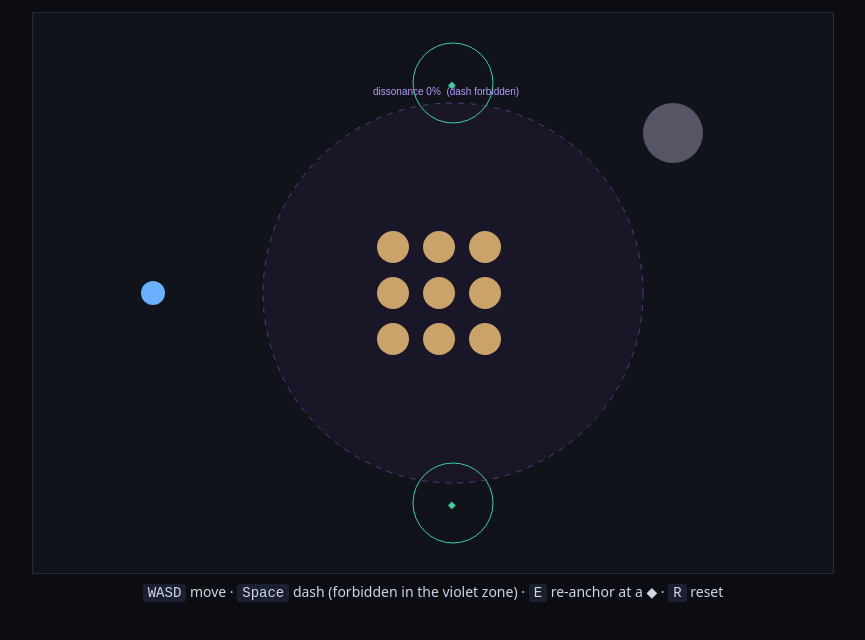
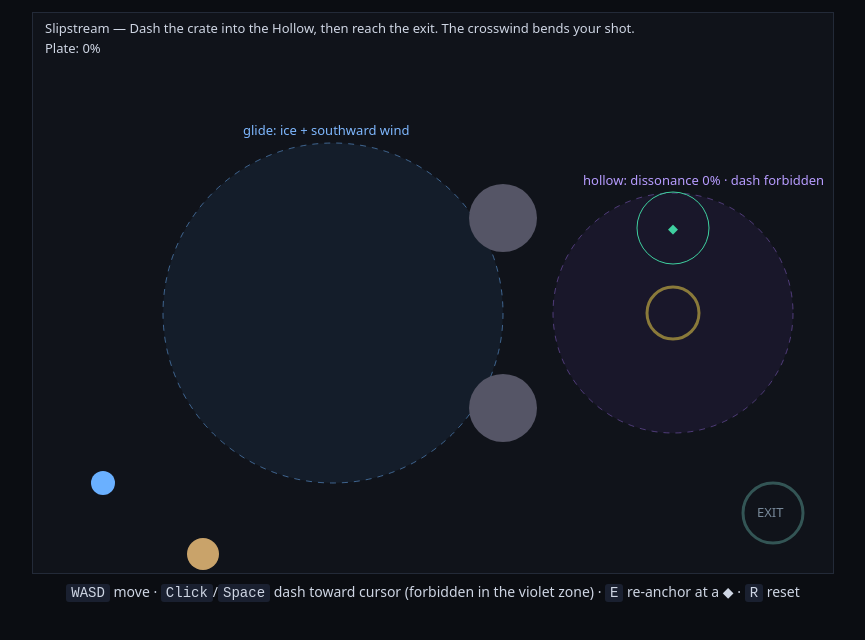
Before and after one commit to jsm1399/dissonance-lock, a website built with Vite: page index.html in a window 1280 px wide. Shown: the whole page, without its empty margins (207-1072 px from the left). Built offline with nearby package versions, Linux system fonts and the light colour scheme.

Commit message:
Add files via upload

```diff
--- a/index.html
+++ b/index.html
@@ -13,7 +13,7 @@
 </head>
 <body>
   <canvas id="c" width="800" height="560"></canvas>
-  <div><code>WASD</code> move · <code>Space</code> dash (forbidden in the violet zone) · <code>E</code> re-anchor at a ◆ · <code>R</code> reset</div>
+  <div><code>WASD</code> move · <code>Click</code>/<code>Space</code> dash toward cursor (forbidden in the violet zone) · <code>E</code> re-anchor at a ◆ · <code>R</code> reset</div>
   <script type="module" src="/src/demo/main.ts"></script>
 </body>
 </html>
--- a/src/core/world.ts
+++ b/src/core/world.ts
@@ -4,6 +4,7 @@ import type { Anchor, Body, Echo, Vec, WorldEvent, Zone, ZoneDef } from './types
 export interface WorldOpts {
   width: number; height: number;
   drag?: number;          // velocity damping per second (default 1.2)
+  gravity?: Vec;          // global acceleration (default 0,0)
   restitution?: number;   // default 0.5
   maxLagCap?: number;     // history depth (default 64)
 }
@@ -88,7 +89,7 @@ export class World {
 
     let violated = false;
     for (const z of this.zones) {
-      const sev = z.rules.forbid[action];
+      const sev = z.rules.forbid?.[action];
       if (sev === undefined || !this.inZone(z, b.pos)) continue;
       violated = true;
       z.dissonance = Math.min(1, z.dissonance + sev);
@@ -151,11 +152,31 @@ export class World {
     this.echoes = keep;
   }
 
+  /** Effective physics rules at a point: gravity+attract stack, friction = smallest containing zone that sets it. */
+  fieldsAt(p: Vec): { gx: number; gy: number; friction: number } {
+    const g = this.opts.gravity;
+    let gx = g?.x ?? 0, gy = g?.y ?? 0, friction = this.drag, fr = Infinity;
+    for (const z of this.zones) {
+      const d = dist(z.center, p);
+      if (d > z.radius) continue;
+      const r = z.rules;
+      if (r.gravity) { gx += r.gravity.x; gy += r.gravity.y; }
+      if (r.attract && d > 0) {
+        const k = r.attract * (d / z.radius) / d; // magnitude attract*d/radius, direction to center
+        gx += (z.center.x - p.x) * k; gy += (z.center.y - p.y) * k;
+      }
+      if (r.friction !== undefined && z.radius < fr) { friction = r.friction; fr = z.radius; }
+    }
+    return { gx, gy, friction };
+  }
+
   private integrate(): void {
-    const damp = Math.max(0, 1 - this.drag * DT);
     for (const b of this.bodies) {
       if (b.invMass === 0) continue;
-      b.vel.x *= damp; b.vel.y *= damp;
+      const f = this.fieldsAt(b.pos);
+      const damp = Math.max(0, 1 - f.friction * DT);
+      b.vel.x = (b.vel.x + f.gx * DT) * damp;
+      b.vel.y = (b.vel.y + f.gy * DT) * damp;
       b.pos.x += b.vel.x * DT; b.pos.y += b.vel.y * DT;
     }
   }
--- a/src/demo/main.ts
+++ b/src/demo/main.ts
@@ -1,88 +1,102 @@
-import { World, DT } from '../index.ts';
+import { DT } from '../index.ts';
+import { createLevel, type Level } from '../level.ts';
 
 const canvas = document.getElementById('c') as HTMLCanvasElement;
 const ctx = canvas.getContext('2d')!;
 const W = canvas.width, H = canvas.height;
 
-let world: World, playerId = 0;
-
-function reset(): void {
-  world = new World({ width: W, height: H });
-  world.defineAction('dash', 520);
-  playerId = world.addBody({ pos: { x: 120, y: H / 2 }, r: 12, tag: 'player' }).id;
-  for (let i = 0; i < 9; i++) {
-    world.addBody({ pos: { x: 360 + (i % 3) * 46, y: H / 2 - 46 + Math.floor(i / 3) * 46 }, r: 16, mass: 2, tag: 'crate' });
-  }
-  world.addBody({ pos: { x: 640, y: 120 }, r: 30, mass: 0, tag: 'pillar' });
-  world.addZone({
-    id: 'quiet', center: { x: 420, y: H / 2 }, radius: 190,
-    rules: { forbid: { dash: 0.35 } }, maxLag: 30, echoDelay: 18, echoGain: 0.65, echoCount: 3,
-  });
-  world.addAnchor({ id: 'a1', pos: { x: 420, y: 70 }, radius: 40, power: 0.5 });
-  world.addAnchor({ id: 'a2', pos: { x: 420, y: H - 70 }, radius: 40, power: 0.5 });
-}
-reset();
+let lv: Level = createLevel();
+const reset = () => { lv = createLevel(); flashes.length = 0; };
 
 const keys = new Set<string>();
+const mouse = { x: -1, y: -1, on: false };
+const flashes: { x: number; y: number; t: number }[] = [];
+
+canvas.addEventListener('mousemove', e => {
+  const r = canvas.getBoundingClientRect();
+  mouse.x = ((e.clientX - r.left) / r.width) * W; mouse.y = ((e.clientY - r.top) / r.height) * H; mouse.on = true;
+});
+canvas.addEventListener('mouseleave', () => { mouse.on = false; });
+canvas.addEventListener('mousedown', () => dash());
 addEventListener('keydown', e => {
   if (e.repeat) return;
   keys.add(e.code);
-  if (e.code === 'Space') { e.preventDefault(); world.act(playerId, 'dash', dirFromKeys()); }
-  if (e.code === 'KeyE') world.reanchor(playerId);
+  if (e.code === 'Space') { e.preventDefault(); dash(); }
+  if (e.code === 'KeyE') lv.world.reanchor(lv.playerId);
   if (e.code === 'KeyR') reset();
 });
 addEventListener('keyup', e => keys.delete(e.code));
 
-function dirFromKeys() {
-  const x = (keys.has('KeyD') ? 1 : 0) - (keys.has('KeyA') ? 1 : 0);
-  const y = (keys.has('KeyS') ? 1 : 0) - (keys.has('KeyW') ? 1 : 0);
-  return x === 0 && y === 0 ? { x: 1, y: 0 } : { x, y };
+function keyDir() {
+  return { x: (keys.has('KeyD') ? 1 : 0) - (keys.has('KeyA') ? 1 : 0), y: (keys.has('KeyS') ? 1 : 0) - (keys.has('KeyW') ? 1 : 0) };
+}
+function dash(): void {
+  if (lv.won) return;
+  const p = lv.world.body(lv.playerId);
+  const k = keyDir();
+  const dir = mouse.on ? { x: mouse.x - p.pos.x, y: mouse.y - p.pos.y } : (k.x || k.y ? k : { x: 1, y: 0 });
+  lv.world.act(lv.playerId, 'dash', dir);
 }
 
 let acc = 0, last = performance.now();
-const flashes: { x: number; y: number; t: number }[] = [];
-
 function frame(now: number): void {
   acc += Math.min(0.1, (now - last) / 1000); last = now;
   while (acc >= DT) {
-    const d = dirFromKeys();
-    if (keys.has('KeyW') || keys.has('KeyA') || keys.has('KeyS') || keys.has('KeyD')) world.move(playerId, d);
-    world.step();
-    for (const e of world.events) if (e.type === 'echo') flashes.push({ x: e.origin.x, y: e.origin.y, t: 1 });
+    const k = keyDir();
+    if (!lv.won && (k.x || k.y)) lv.world.move(lv.playerId, k);
+    lv.world.step(); lv.tick();
+    for (const e of lv.world.events) if (e.type === 'echo') flashes.push({ x: e.origin.x, y: e.origin.y, t: 1 });
     acc -= DT;
   }
   draw();
   requestAnimationFrame(frame);
 }
 
+function circle(x: number, y: number, r: number): void { ctx.beginPath(); ctx.arc(x, y, r, 0, Math.PI * 2); }
+
 function draw(): void {
+  const w = lv.world;
   ctx.clearRect(0, 0, W, H);
-  for (const z of world.zones) {
-    ctx.beginPath(); ctx.arc(z.center.x, z.center.y, z.radius, 0, Math.PI * 2);
-    ctx.fillStyle = `rgba(150,90,255,${0.06 + z.dissonance * 0.22})`; ctx.fill();
-    ctx.setLineDash([6, 6]); ctx.strokeStyle = `rgba(170,120,255,${0.4 + z.dissonance * 0.6})`; ctx.stroke(); ctx.setLineDash([]);
-    ctx.fillStyle = '#b79cff'; ctx.fillText(`dissonance ${(z.dissonance * 100).toFixed(0)}%  (dash forbidden)`, z.center.x - 80, z.center.y - z.radius - 8);
+  ctx.font = '13px system-ui';
+  for (const z of w.zones) {
+    const quiet = !!z.rules.forbid;
+    circle(z.center.x, z.center.y, z.radius);
+    ctx.fillStyle = quiet ? `rgba(150,90,255,${0.07 + z.dissonance * 0.22})` : 'rgba(90,170,255,0.07)'; ctx.fill();
+    ctx.setLineDash([6, 6]); ctx.strokeStyle = quiet ? `rgba(170,120,255,${0.4 + z.dissonance * 0.6})` : 'rgba(110,180,255,0.5)'; ctx.stroke(); ctx.setLineDash([]);
+    ctx.fillStyle = quiet ? '#b79cff' : '#7fb8ff';
+    ctx.fillText(quiet ? `${z.id}: dissonance ${(z.dissonance * 100).toFixed(0)}% · dash forbidden` : `${z.id}: ice + southward wind`, z.center.x - 90, z.center.y - z.radius - 8);
   }
-  for (const a of world.anchors) {
-    ctx.beginPath(); ctx.arc(a.pos.x, a.pos.y, a.radius, 0, Math.PI * 2);
-    ctx.strokeStyle = '#3fd0a0'; ctx.stroke();
+  // plate + exit
+  circle(lv.plate.pos.x, lv.plate.pos.y, lv.plate.r);
+  ctx.strokeStyle = lv.plateOn ? '#ffd24a' : '#8a7a3a'; ctx.lineWidth = 3; ctx.stroke(); ctx.lineWidth = 1;
+  circle(lv.exit.pos.x, lv.exit.pos.y, lv.exit.r);
+  ctx.strokeStyle = lv.plateOn ? '#4aff9a' : '#355'; ctx.lineWidth = 3; ctx.stroke(); ctx.lineWidth = 1;
+  ctx.fillStyle = '#789'; ctx.fillText('EXIT', lv.exit.pos.x - 16, lv.exit.pos.y + 4);
+  for (const a of w.anchors) {
+    circle(a.pos.x, a.pos.y, a.radius); ctx.strokeStyle = '#3fd0a0'; ctx.stroke();
     ctx.fillStyle = '#3fd0a0'; ctx.fillText('◆', a.pos.x - 5, a.pos.y + 5);
   }
   for (let i = flashes.length - 1; i >= 0; i--) {
     const f = flashes[i]; f.t -= 0.03;
     if (f.t <= 0) { flashes.splice(i, 1); continue; }
-    ctx.beginPath(); ctx.arc(f.x, f.y, 60 * (1 - f.t) + 8, 0, Math.PI * 2);
-    ctx.strokeStyle = `rgba(255,180,90,${f.t})`; ctx.stroke();
+    circle(f.x, f.y, 60 * (1 - f.t) + 8); ctx.strokeStyle = `rgba(255,180,90,${f.t})`; ctx.stroke();
   }
-  for (const b of world.bodies) {
-    const color = b.tag === 'player' ? '#6ab0ff' : b.tag === 'pillar' ? '#556' : '#c9a36a';
-    ctx.beginPath(); ctx.arc(b.pos.x, b.pos.y, b.r, 0, Math.PI * 2);
-    ctx.fillStyle = color; ctx.fill();
-    if (b.lag > 0) { // hitbox ghost: where collisions actually happen
-      const p = world.perceived(b);
-      ctx.beginPath(); ctx.arc(p.x, p.y, b.r, 0, Math.PI * 2);
-      ctx.strokeStyle = '#ff6a6a'; ctx.stroke();
-    }
+  for (const b of w.bodies) {
+    circle(b.pos.x, b.pos.y, b.r);
+    ctx.fillStyle = b.tag === 'player' ? '#6ab0ff' : b.tag === 'pillar' ? '#556' : '#c9a36a'; ctx.fill();
+    if (b.lag > 0) { const p = w.perceived(b); circle(p.x, p.y, b.r); ctx.strokeStyle = '#ff6a6a'; ctx.stroke(); }
+  }
+  if (mouse.on) { // aim line
+    const p = w.body(lv.playerId);
+    ctx.strokeStyle = 'rgba(255,255,255,0.15)'; ctx.beginPath(); ctx.moveTo(p.pos.x, p.pos.y); ctx.lineTo(mouse.x, mouse.y); ctx.stroke();
+  }
+  ctx.fillStyle = '#cfd6e4';
+  ctx.fillText(`${lv.name} — ${lv.hint}`, 12, 20);
+  ctx.fillText(lv.plateOn ? 'Plate held ✔ — reach the exit' : `Plate: ${Math.min(100, Math.round((lv.held / 30) * 100))}%`, 12, 40);
+  if (lv.won) {
+    ctx.fillStyle = 'rgba(0,0,0,0.6)'; ctx.fillRect(0, H / 2 - 50, W, 100);
+    ctx.fillStyle = '#4aff9a'; ctx.font = '28px system-ui'; ctx.textAlign = 'center';
+    ctx.fillText('SOLVED — press R to replay', W / 2, H / 2 + 10); ctx.textAlign = 'left'; ctx.font = '13px system-ui';
   }
 }
 requestAnimationFrame(frame);
--- a/src/index.ts
+++ b/src/index.ts
@@ -1,3 +1,5 @@
 export * from './core/types.ts';
 export { World, DT } from './core/world.ts';
 export type { WorldOpts, BodyDef } from './core/world.ts';
+export { createLevel } from './level.ts';
+export type { Level } from './level.ts';
--- /dev/null
+++ b/src/level.ts
@@ -0,0 +1,61 @@
+import { World } from './core/world.ts';
+import type { Vec } from './core/types.ts';
+
+export interface Level {
+  name: string;
+  hint: string;
+  world: World;
+  playerId: number;
+  plate: { pos: Vec; r: number };
+  exit: { pos: Vec; r: number };
+  /** ticks the crate has been resting on the plate */
+  held: number;
+  plateOn: boolean;
+  won: boolean;
+  /** call once per world.step() */
+  tick(): void;
+}
+
+const HOLD_TICKS = 30;
+
+export function createLevel(): Level {
+  const W = 800, H = 560;
+  const world = new World({ width: W, height: H });
+  world.defineAction('dash', 520);
+
+  const player = world.addBody({ pos: { x: 70, y: 470 }, r: 12, tag: 'player' });
+  world.addBody({ pos: { x: 170, y: 300 }, r: 16, mass: 2, tag: 'crate' });
+  world.addBody({ pos: { x: 470, y: 205 }, r: 34, mass: 0, tag: 'pillar' });
+  world.addBody({ pos: { x: 470, y: 395 }, r: 34, mass: 0, tag: 'pillar' });
+
+  // Glide: near-zero friction + crosswind pushing everything south.
+  world.addZone({ id: 'glide', center: { x: 300, y: 300 }, radius: 170,
+    rules: { friction: 0.05, gravity: { x: 0, y: 140 } } });
+
+  // Hollow: quiet well. Pulls crates to its center, high friction settles them. Dash is forbidden.
+  const hollow = { x: 640, y: 300 };
+  world.addZone({ id: 'hollow', center: hollow, radius: 120,
+    rules: { attract: 420, friction: 3.5, forbid: { dash: 0.3 } },
+    maxLag: 30, echoDelay: 18, echoGain: 0.65, echoCount: 3 });
+  world.addAnchor({ id: 'a1', pos: { x: 640, y: 215 }, radius: 36, power: 0.6 });
+
+  const lv: Level = {
+    name: 'Slipstream',
+    hint: 'Dash the crate into the Hollow, then reach the exit. The crosswind bends your shot.',
+    world, playerId: player.id,
+    plate: { pos: hollow, r: 26 },
+    exit: { pos: { x: 740, y: 500 }, r: 30 },
+    held: 0, plateOn: false, won: false,
+    tick() {
+      const crate = world.bodies.find(b => b.tag === 'crate')!;
+      const d = Math.hypot(crate.pos.x - lv.plate.pos.x, crate.pos.y - lv.plate.pos.y);
+      const speed = Math.hypot(crate.vel.x, crate.vel.y);
+      lv.held = d < lv.plate.r && speed < 30 ? lv.held + 1 : 0;
+      lv.plateOn = lv.held >= HOLD_TICKS;
+      const p = world.body(lv.playerId);
+      const pd = Math.hypot(p.pos.x - lv.exit.pos.x, p.pos.y - lv.exit.pos.y);
+      if (lv.plateOn && pd < lv.exit.r) lv.won = true;
+    },
+  };
+  return lv;
+}
```
Also changed, not shown: src/core/types.ts (+7 -1 lines), tests/level.test.ts (added, +35 -0 lines), tests/rules.test.ts (added, +38 -0 lines), README.md.
